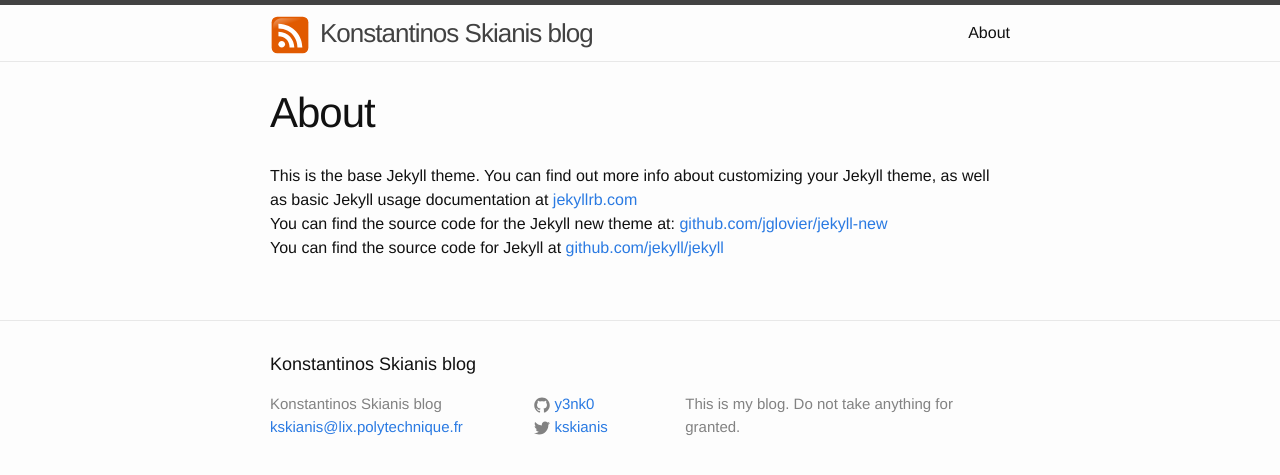
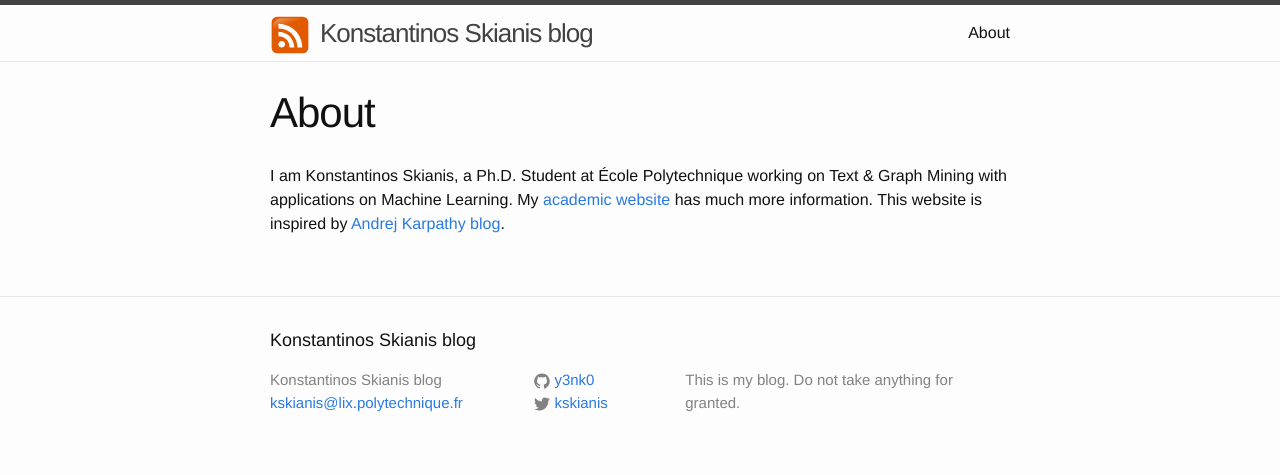
Before and after one commit to y3nk0/y3nk0.github.io, a Jekyll site: the page built from about.md, in a window 1280 px wide. Shown: the top 475 px of the page. Built offline with Jekyll 4.4.1, drawn with Linux system fonts in a browser that asks for light colours.

Commit message:
Edited right about page

```diff
--- a/about.md
+++ b/about.md
@@ -4,8 +4,4 @@ title: About
 permalink: /about/
 ---
 
-This is the base Jekyll theme. You can find out more info about customizing your Jekyll theme, as well as basic Jekyll usage documentation at [jekyllrb.com](http://jekyllrb.com/)
-
-You can find the source code for the Jekyll new theme at: [github.com/jglovier/jekyll-new](https://github.com/jglovier/jekyll-new)
-
-You can find the source code for Jekyll at [github.com/jekyll/jekyll](https://github.com/jekyll/jekyll)
+I am Konstantinos Skianis, a Ph.D. Student at École Polytechnique working on Text & Graph Mining with applications on Machine Learning. My [academic website](http://www.lix.polytechnique.fr/~kskianis/) has much more information. This website is inspired by [Andrej Karpathy blog](http://karpathy.github.io/).
```
